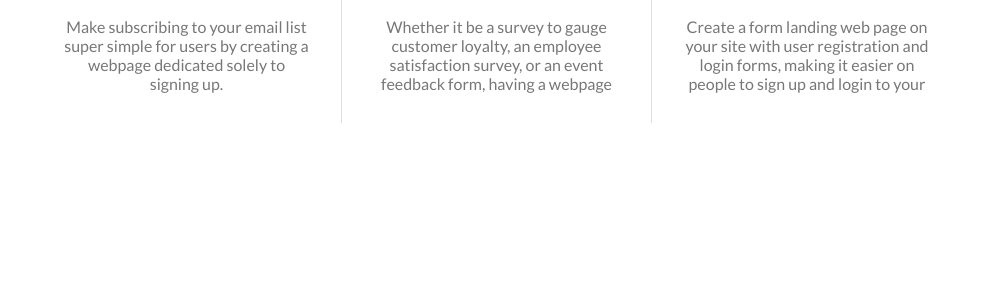
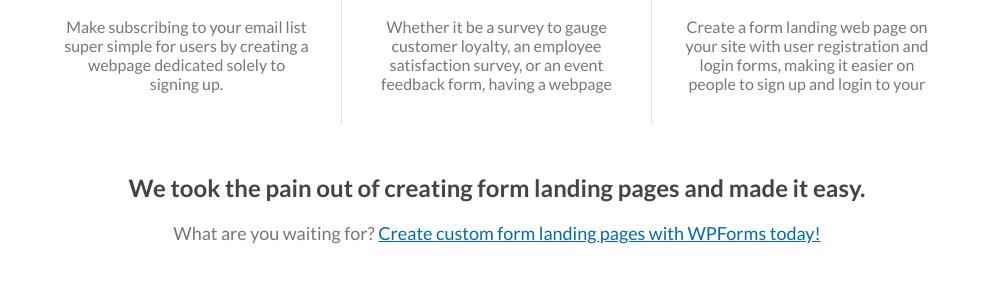
Before and after one commit to thenibirahmed/awesome-motive-html, a plain HTML site: page index.html in a window 1280 px wide. Shown: the part 4106-4400 px from the top of the page, without its empty margins (143-1136 px from the left). Before the commit the page ends 4279 px from the top, so only its background shows below. Drawn offline with Linux system fonts and the light colour scheme.

Commit message:
footer done

```diff
--- a/css/variables.scss
+++ b/css/variables.scss
@@ -7,6 +7,8 @@ $grayTextColor: #AAAAAA;
 $primaryColor: #E27730;
 
 $lightBgColor: #F8F8F8;
+
+$linkColor: #036AAB;
 
 @mixin button {
     font-family: $latoFont;
--- a/index.html
+++ b/index.html
@@ -193,5 +193,14 @@
         </div>
     </div>
 
+    <div class="footer">
+        <div class="container text-center">
+            <h2>We took the pain out of creating form landing pages and made it easy.</h2>
+            <div class="cta">
+                <span class="lead">What are you waiting for?</span> <a href="#">Create custom form landing pages with WPForms today!</a>
+            </div>
+        </div>
+    </div>
+
 </body>
 </html>
--- a/style.scss
+++ b/style.scss
@@ -137,3 +137,25 @@
         border-right: 1px solid #ddd;
     }
 }
+
+.footer {
+    padding: 0px 0px 50px 0px;
+
+    .cta {
+        margin-top: 20px;
+        font-size: 18px;
+
+        .lead {
+            font-family: $latoFont;
+            color: $secondaryTextColor;
+        }
+        a {
+            color: $linkColor;
+        }
+    }
+    h2 {
+        font-size: 24px;
+        font-weight: $latoFont;
+        color: $primaryTextColor;
+    }
+}
```
Also changed, not shown: style.css, 1 other file.
